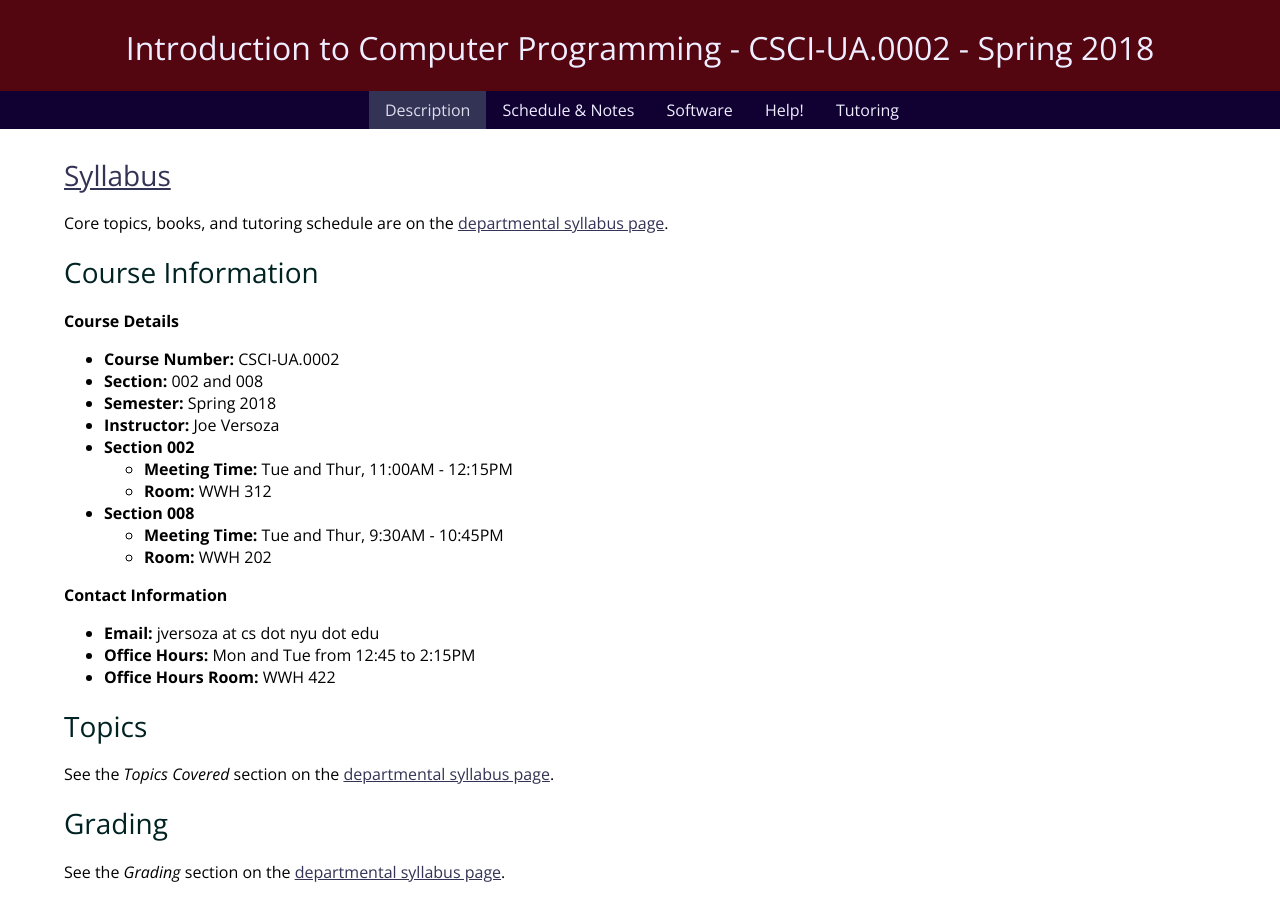
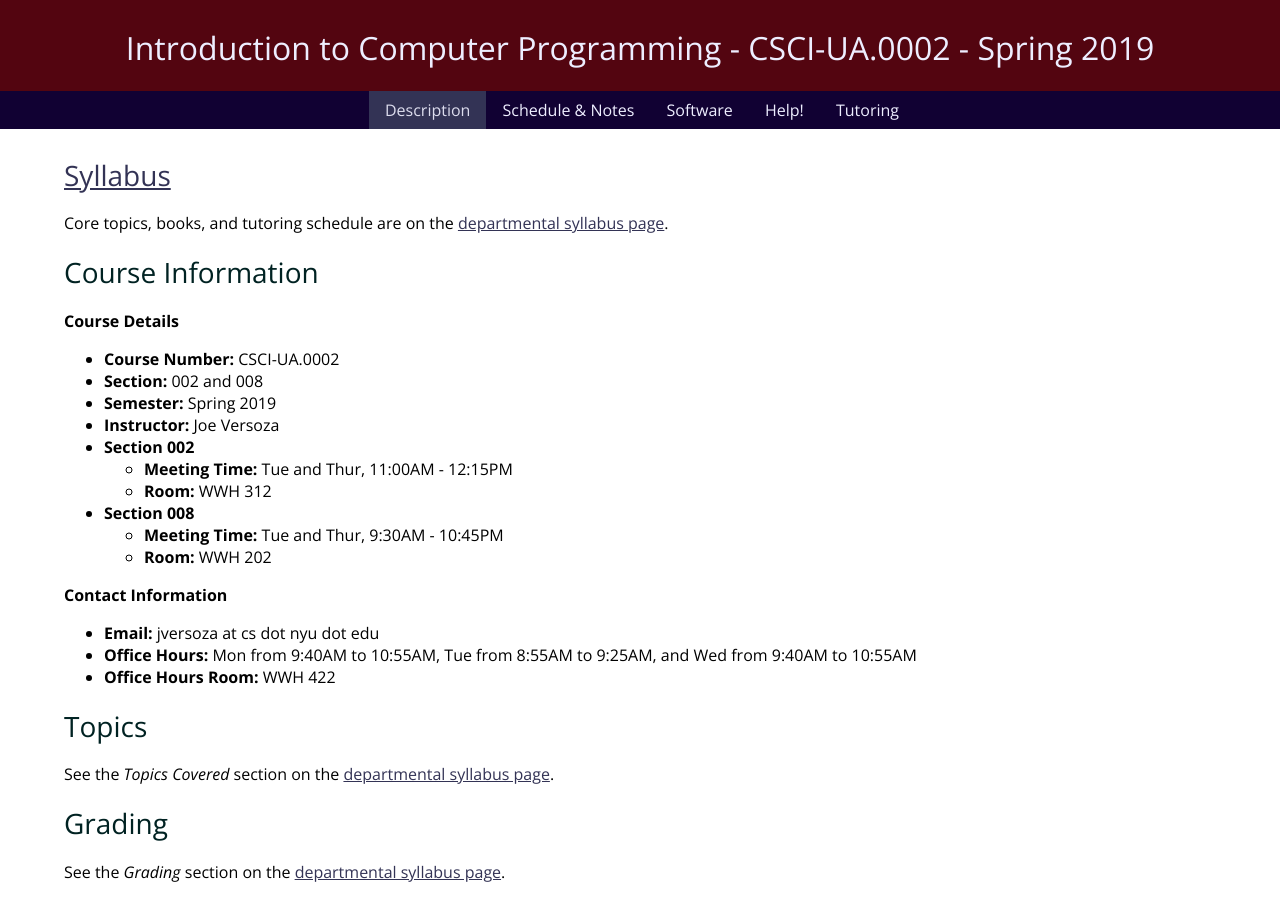
Before and after one commit to foureyes/csci-ua.0002-fall2019-002-008, a Jekyll site: the page built from index.markdown, in a window 1280 px wide and 900 px high. Built offline with Jekyll 4.4.1, drawn with Linux system fonts in a browser that asks for light colours; some of the changed text lies outside the part shown.

Commit message:
Update _config.yml

```diff
--- a/_config.yml
+++ b/_config.yml
@@ -13,27 +13,27 @@ course_number: CSCI-UA.0002
 course_section: "002"
 course_section_2: "008"
 course_name: Introduction to Computer Programming
-course_semester: Spring 2018
+course_semester: Spring 2019
 course_time: "Tue and Thur, 11:00AM - 12:15PM"
 course_time_2: "Tue and Thur, 9:30AM - 10:45PM"
 course_room: WWH 312
 course_room_2: WWH 202
-course_url: http://jvers.com/csci-ua.0002-spring2017-002-008
+course_url: https://cs.nyu.edu/~jversoza
 
 # office hours
-office_hours: "Mon and Tue from 12:45 to 2:15PM"
+office_hours: "Mon from 9:40AM to 10:55AM, Tue from 8:55AM to 9:25AM, and Wed from 9:40AM to 10:55AM"
 office_hours_room: WWH 422
 
 # email
 email: "jversoza at cs dot nyu dot edu"
 
 # finals
-final_schedule: https://cs.nyu.edu/dynamic/courses/exams/?semester=spring_2018
-final_date: Tuesday, May 15th
+final_schedule: https://cs.nyu.edu/dynamic/courses/exams/
+final_date: Thursday, May 16th
 final_time: 10:00AM - 11:50AM
 final_room: WWH 312
 
-final_date_2: Thursday, May 10th
+final_date_2: Monday, May 20th
 final_time_2: 8:00AM - 9:50AM
 final_room_2: WWH 202
 
@@ -41,8 +41,7 @@ final_room_2: WWH 202
 bookq: Starting Out with Python
 bookt: How to Think Like a Computer Scientist
 
-departmental_syllabus: http://cs.nyu.edu/courses/spring18/CSCI-UA.0002-003/common_syllabus/
-
+departmental_syllabus: https://cs.nyu.edu/courses/spring19/CSCI-UA.0002-003/common_syllabus/
 module1: "http://cs.nyu.edu/elearning/CSCI_UA_0002/module01.php"
 module2: "http://cs.nyu.edu/elearning/CSCI_UA_0002/module02.php"
 module3: "http://cs.nyu.edu/elearning/CSCI_UA_0002/module03.php"
```
